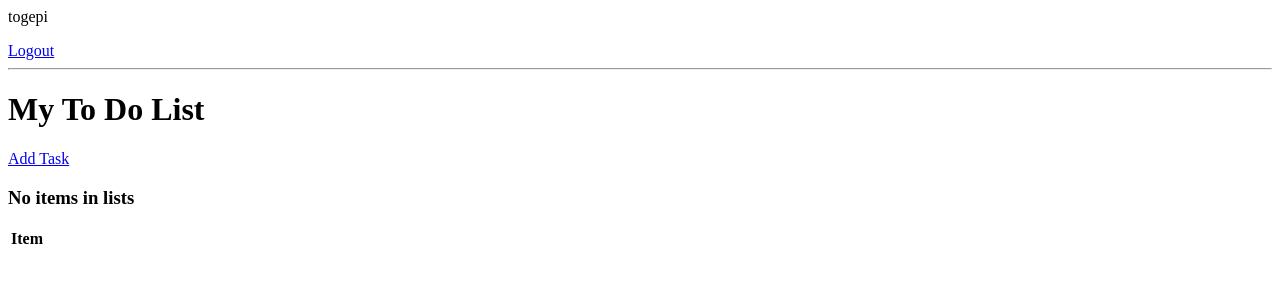
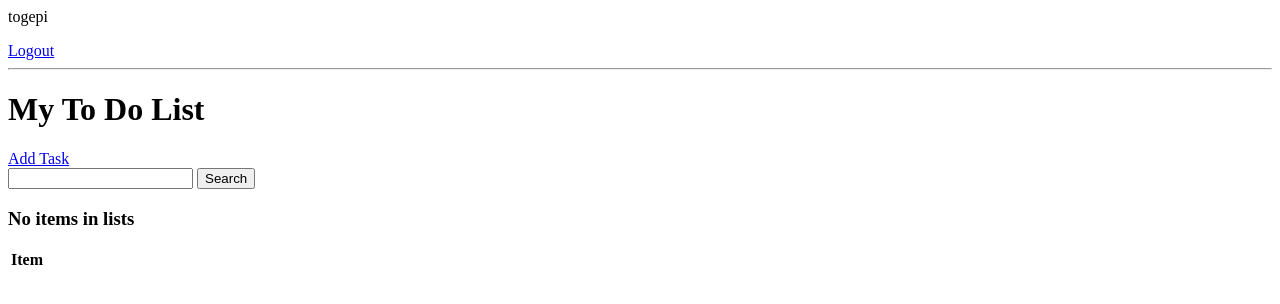
Before and after one commit to nuyiep/42KL-Transcendence-Learning, a Django app: page / in a window 1280 px wide. Shown: the top 304 px of the page. Run offline with Django 4.2, Linux system fonts and the light colour scheme; a user stored in the database is signed in; data comes from the database, SQL or seed files in the repository; both versions use the stored data as it was after the commit; lists and menus that the app fills with data are empty.

Commit message:
Update hmm but doesnt seem correct

```diff
--- a/todolist/base/templates/base/task_list.html
+++ b/todolist/base/templates/base/task_list.html
@@ -9,6 +9,11 @@
 <hr>
 <h1>My To Do List {{color}} </h1>
 <a href="{% url 'task-create' %}">Add Task</a>
+
+<form method="GET">
+	<input type='text' name='search-area' value="{{search_input}}">
+	<input type="submit" value='Search'>
+</form>
 
 <table>
 	<tr>
--- a/todolist/base/views.py
+++ b/todolist/base/views.py
@@ -1,4 +1,4 @@
-from django.shortcuts import render
+from django.shortcuts import render, redirect
 from django.views.generic.list import ListView
 from django.views.generic.detail import DetailView
 from django.views.generic.edit import CreateView, UpdateView, DeleteView, FormView
@@ -26,6 +26,17 @@ class RegisterPage(FormView):
 	redirect_authenticated_user = True
 	success_url = reverse_lazy('tasks')
 
+	def form_valid(self, form):
+		user = form.save()
+		if user is not None:
+			login(self.request, user)
+		return super(RegisterPage, self).form_valid(form)
+
+	def get(self, *args, **kwargs):
+		if self.request.user.is_authenticated:
+			return redirect('tasks')
+		return super(RegisterPage, self).get(*args, **kwargs)
+
 # Create your views here.
 class TaskList(LoginRequiredMixin, ListView):
 	model = Task
@@ -35,6 +46,14 @@ class TaskList(LoginRequiredMixin, ListView):
 		context = super().get_context_data(**kwargs)
 		context['tasks'] = context['tasks'].filter(user=self.request.user)
 		context['count'] = context['tasks'].filter(complete=False).count()
+
+		search_input = self.request.GET.get('search-area') or ''
+		if search_input:
+			context['tasks'] = context['tasks'].filter(
+				title_icontains=search_input)
+
+		context['search_input'] = search_input
+
 		return context
 
 class TaskDetail(LoginRequiredMixin, DetailView):
```
Also changed, not shown: todolist/db.sqlite3 (added).
